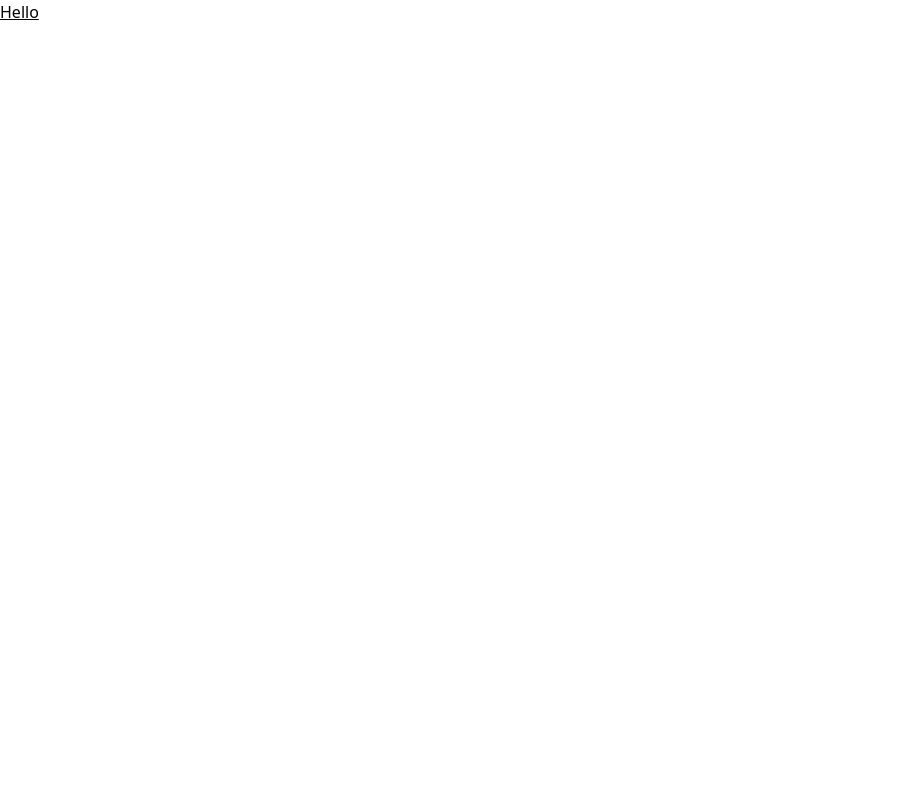
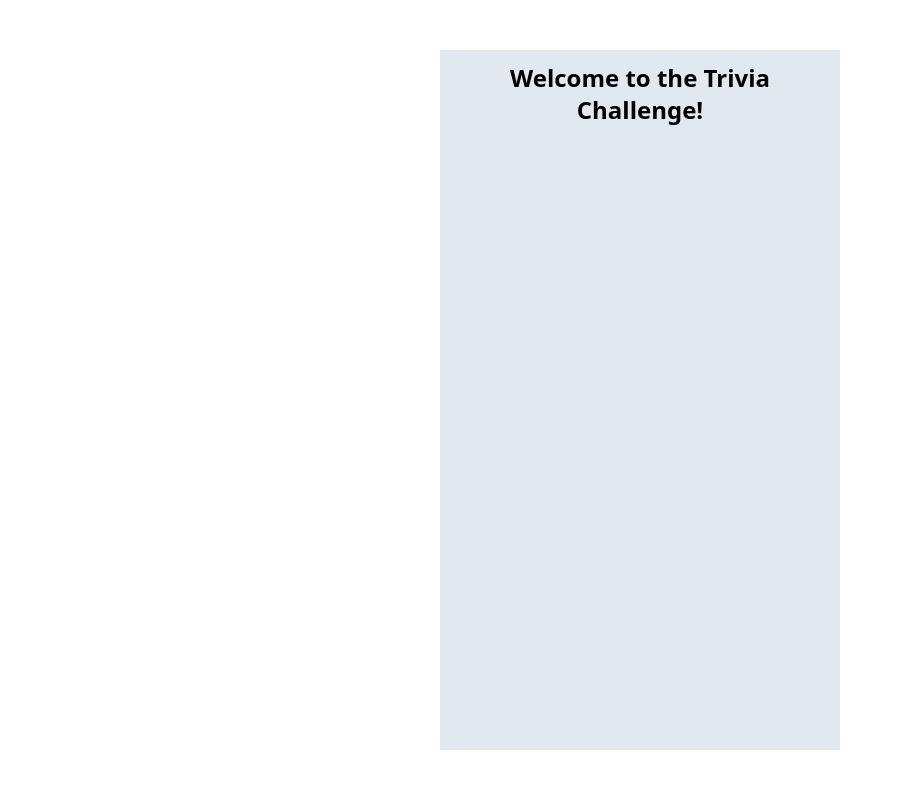
Before and after one commit to stoicaandrei/trivia-challenge, a React (Vite) app: page / in a window 1280 px wide. Shown: the top 788 px of the page, without its empty margins (0-902 px from the left). Built offline with nearby package versions, Linux system fonts and the light colour scheme.

Commit message:
Create HomeScreen

```diff
--- a/src/App.tsx
+++ b/src/App.tsx
@@ -1,7 +1,10 @@
-import { useState } from 'react';
+import { HomeScreen } from '~/screens';
+
 
 function App() {
-  return <div className="underline">Hello</div>;
+  return <div>
+    <HomeScreen />
+  </div>
 }
 
 export default App;
--- a/src/layouts/index.ts
+++ b/src/layouts/index.ts
@@ -1 +1 @@
-export * from './QuizLayout'
+export * from './QuizLayout';
--- /dev/null
+++ b/src/screens/HomeScreen.tsx
@@ -0,0 +1,5 @@
+import { QuizLayout } from '~/layouts'
+
+export const HomeScreen = () => {
+    return <QuizLayout headline={<h1 className='text-2xl font-semibold text-center'>Welcome to the Trivia Challenge!</h1>} />
+}
--- /dev/null
+++ b/src/screens/index.ts
@@ -0,0 +1 @@
+export * from './HomeScreen';
```
